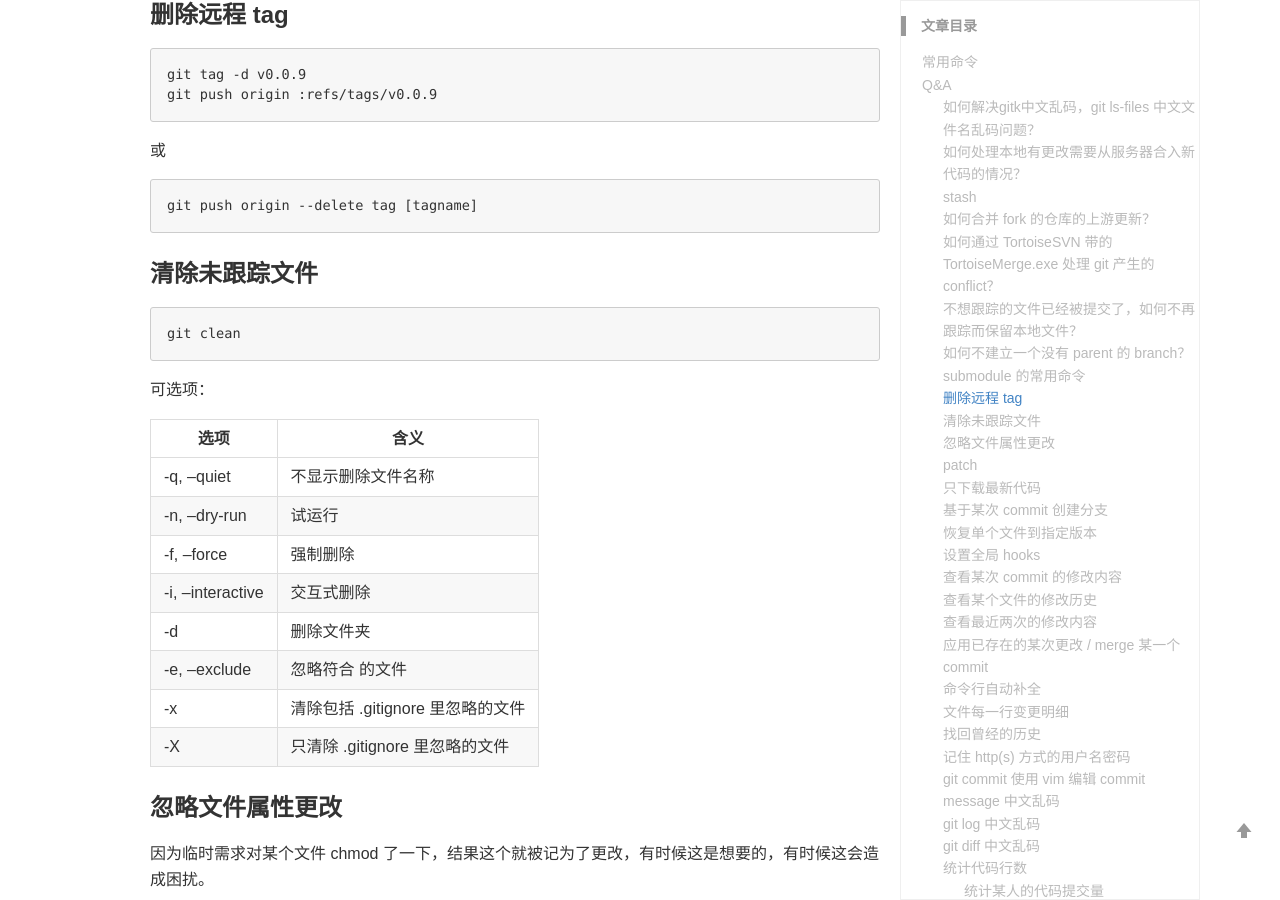
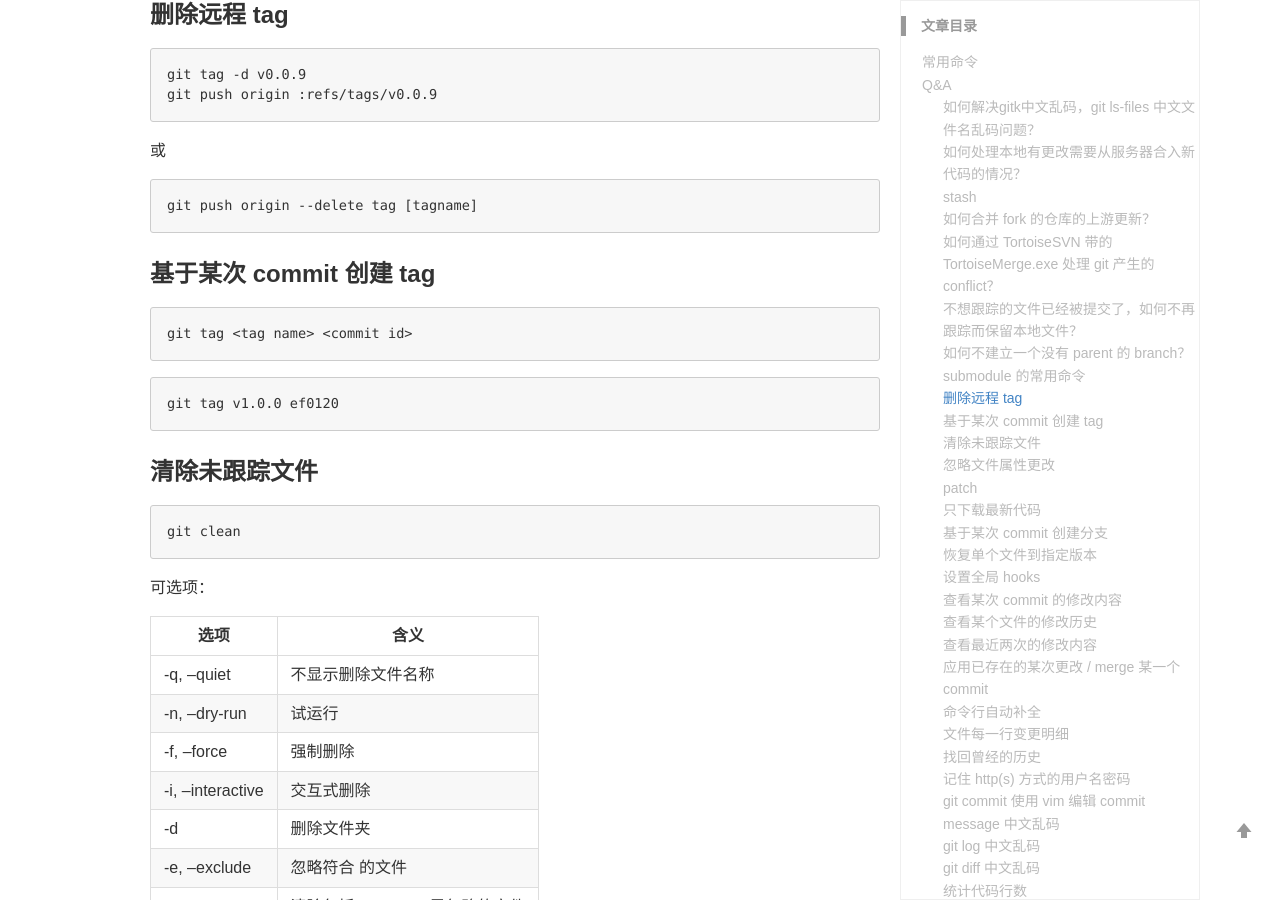
Before and after one commit to PininQ/PininQ.github.io, a Jekyll site: the page built from _wiki/git.md, in a window 1280 px wide and 900 px high, scrolled down 3823 px. Built offline with Jekyll 4.4.1, drawn with Linux system fonts in a browser that asks for light colours; comment, search, counter and statistics services are not loaded.

Commit message:
Add git tips

````diff
--- a/_wiki/git.md
+++ b/_wiki/git.md
@@ -167,6 +167,15 @@ git push origin :refs/tags/v0.0.9
 
 ```
 git push origin --delete tag [tagname]
+```
+### 基于某次 commit 创建 tag
+
+```
+git tag <tag name> <commit id>
+```
+
+```
+git tag v1.0.0 ef0120
 ```
 
 ### 清除未跟踪文件
````
